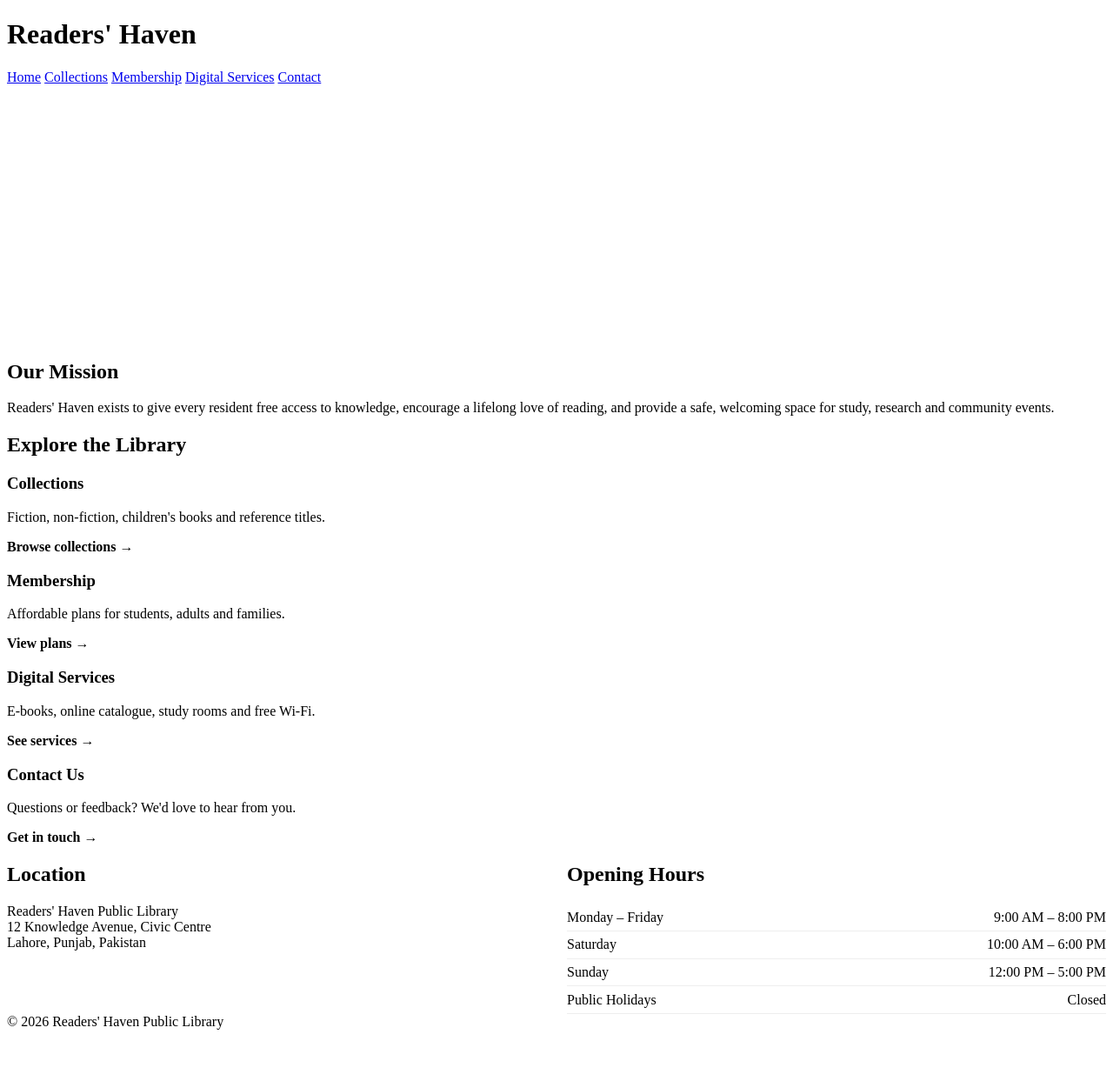
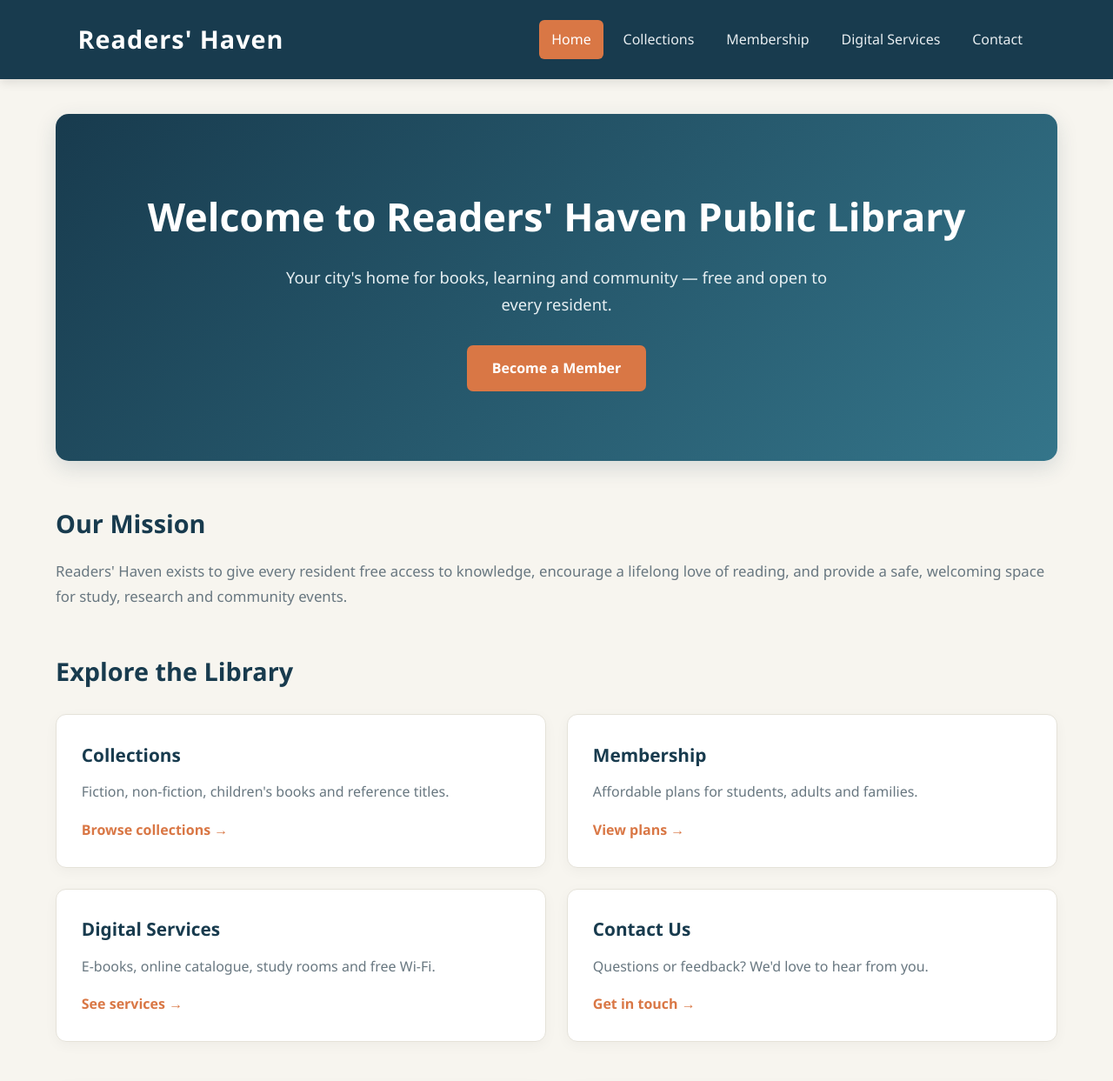
Before and after one commit to Saitama-a/Readers-Haven-Public-Library, a website: page src/index.html in a window 1280 px wide. Shown: the top 1243 px of the page at 87% size. Before the commit the page ends 1192 px from the top, so only its background shows below. Drawn offline with Linux system fonts and the light colour scheme.

Commit message:
home-page style and settings T-T

```diff
--- a/styles/style.css
+++ b/styles/style.css
@@ -1,29 +1,303 @@
+
+/* =====================================
+   READERS' HAVEN - GLOBAL STYLES
+===================================== */
+
+:root {
+    --primary: #183b4e;
+    --secondary: #27566b;
+    --accent: #d97745;
+    --background: #f7f5ef;
+    --white: #ffffff;
+    --text: #29343b;
+    --muted: #687780;
+    --border: #e5e2d9;
+}
+
+* {
+    margin: 0;
+    padding: 0;
+    box-sizing: border-box;
+}
+
+html {
+    scroll-behavior: smooth;
+}
+
+body {
+    font-family: 'Segoe UI', Arial, sans-serif;
+    background: var(--background);
+    color: var(--text);
+    line-height: 1.7;
+}
+
+/* =====================================
+   HEADER AND NAVIGATION
+===================================== */
+
+header {
+    background: var(--primary);
+    color: var(--white);
+    padding: 1.3rem 7%;
+    display: flex;
+    justify-content: space-between;
+    align-items: center;
+    flex-wrap: wrap;
+    gap: 1rem;
+    box-shadow: 0 3px 12px rgba(0,0,0,0.12);
+}
+
+header h1 {
+    color: var(--white);
+    font-size: 1.8rem;
+    letter-spacing: 1px;
+}
+
+nav {
+    display: flex;
+    gap: 0.5rem;
+    flex-wrap: wrap;
+}
+
+nav a {
+    color: #e7edf0;
+    text-decoration: none;
+    padding: 0.55rem 0.9rem;
+    border-radius: 6px;
+    font-weight: 500;
+    transition: 0.3s;
+}
+
+nav a:hover,
+nav a.active {
+    background: var(--accent);
+    color: var(--white);
+}
+
+/* =====================================
+   MAIN CONTENT
+===================================== */
+
+main {
+    max-width: 1200px;
+    width: 90%;
+    margin: 2.5rem auto;
+}
+
+section {
+    margin-bottom: 3rem;
+}
+
+section h2 {
+    color: var(--primary);
+    font-size: 1.8rem;
+    margin-bottom: 1rem;
+}
+
+section > p {
+    color: var(--muted);
+    font-size: 1.05rem;
+}
+
+/* =====================================
+   HERO SECTION
+===================================== */
+
 .hero {
-  background: linear-gradient(135deg, var(--primary), #34495e);
-  color: #fff;
-  text-align: center;
-  padding: 3.5rem 1.5rem;
-  border-radius: 10px;
+    background: linear-gradient(135deg, #183b4e, #34758a);
+    color: var(--white);
+    text-align: center;
+    padding: 5rem 2rem;
+    border-radius: 15px;
+    margin-bottom: 3rem;
+    box-shadow: 0 8px 25px rgba(24,59,78,0.15);
 }
-.hero h1 { color: #fff; font-size: 2.2rem; }
-.hero p { font-size: 1.1rem; margin-bottom: 1.5rem; }
+
+.hero h1 {
+    color: var(--white);
+    font-size: 2.8rem;
+    margin-bottom: 1rem;
+}
+
+.hero p {
+    color: #e6eff2;
+    font-size: 1.15rem;
+    max-width: 650px;
+    margin: 0 auto 2rem;
+}
+
+/* =====================================
+   BUTTONS
+===================================== */
+
 .btn {
-  display: inline-block;
-  background: var(--accent);
-  color: #fff;
-  padding: 0.7rem 1.6rem;
-  border-radius: 5px;
-  text-decoration: none;
-  font-weight: 600;
+    display: inline-block;
+    background: var(--accent);
+    color: var(--white);
+    padding: 0.8rem 1.8rem;
+    border-radius: 7px;
+    text-decoration: none;
+    font-weight: 600;
+    transition: 0.3s;
 }
-.btn:hover { background: #a93226; }
-.card a { color: var(--accent); text-decoration: none; font-weight: 600; }
-.info-row { display: grid; grid-template-columns: 1fr 1fr; gap: 1.5rem; }
-.hours { width: 100%; border-collapse: collapse; }
-.hours td { padding: 0.4rem 0; border-bottom: 1px solid #eee; }
-.hours td:last-child { text-align: right; font-weight: 500; }
+
+.btn:hover {
+    background: #bd6033;
+    transform: translateY(-3px);
+}
+
+/* =====================================
+   CARD GRID
+===================================== */
+
+.card-grid {
+    display: grid;
+    grid-template-columns: repeat(2, 1fr);
+    gap: 1.5rem;
+    margin-top: 1.5rem;
+}
+
+.card {
+    background: var(--white);
+    padding: 1.8rem;
+    border-radius: 12px;
+    border: 1px solid var(--border);
+    box-shadow: 0 4px 15px rgba(0,0,0,0.04);
+    transition: 0.3s;
+}
+
+.card:hover {
+    transform: translateY(-5px);
+    box-shadow: 0 10px 25px rgba(0,0,0,0.09);
+}
+
+.card h3 {
+    color: var(--primary);
+    font-size: 1.3rem;
+    margin-bottom: 0.7rem;
+}
+
+.card p {
+    color: var(--muted);
+    margin-bottom: 1rem;
+}
+
+.card a {
+    color: var(--accent);
+    text-decoration: none;
+    font-weight: 700;
+}
+
+.card a:hover {
+    text-decoration: underline;
+}
+
+/* =====================================
+   LOCATION AND OPENING HOURS
+===================================== */
+
+.info-row {
+    display: grid;
+    grid-template-columns: 1fr 1fr;
+    gap: 1.5rem;
+}
+
+.info-row .card {
+    padding: 2rem;
+}
+
+.hours {
+    width: 100%;
+    border-collapse: collapse;
+}
+
+.hours td {
+    padding: 0.8rem 0;
+    border-bottom: 1px solid var(--border);
+}
+
+.hours td:last-child {
+    text-align: right;
+    font-weight: 600;
+    color: var(--primary);
+}
+
+/* =====================================
+   FOOTER
+===================================== */
+
+footer {
+    background: var(--primary);
+    color: #e7edf0;
+    text-align: center;
+    padding: 1.5rem;
+    margin-top: 4rem;
+}
+
+footer p {
+    margin: 0;
+}
+
+/* =====================================
+   RESPONSIVE DESIGN
+===================================== */
 
 @media (max-width: 768px) {
-  .hero h1 { font-size: 1.6rem; }
-  .info-row { grid-template-columns: 1fr; }
+
+    header {
+        flex-direction: column;
+        text-align: center;
+    }
+
+    nav {
+        justify-content: center;
+    }
+
+    .hero {
+        padding: 3rem 1.2rem;
+    }
+
+    .hero h1 {
+        font-size: 2rem;
+    }
+
+    .card-grid {
+        grid-template-columns: 1fr;
+    }
+
+    .info-row {
+        grid-template-columns: 1fr;
+    }
+
+    section h2 {
+        font-size: 1.5rem;
+    }
 }
+
+@media (max-width: 480px) {
+
+    main {
+        width: 92%;
+    }
+
+    header h1 {
+        font-size: 1.5rem;
+    }
+
+    nav a {
+        font-size: 0.85rem;
+        padding: 0.4rem 0.55rem;
+    }
+
+    .hero h1 {
+        font-size: 1.65rem;
+    }
+
+    .hero p {
+        font-size: 0.95rem;
+    }
+
+    .card {
+        padding: 1.3rem;
+    }
+}
```
